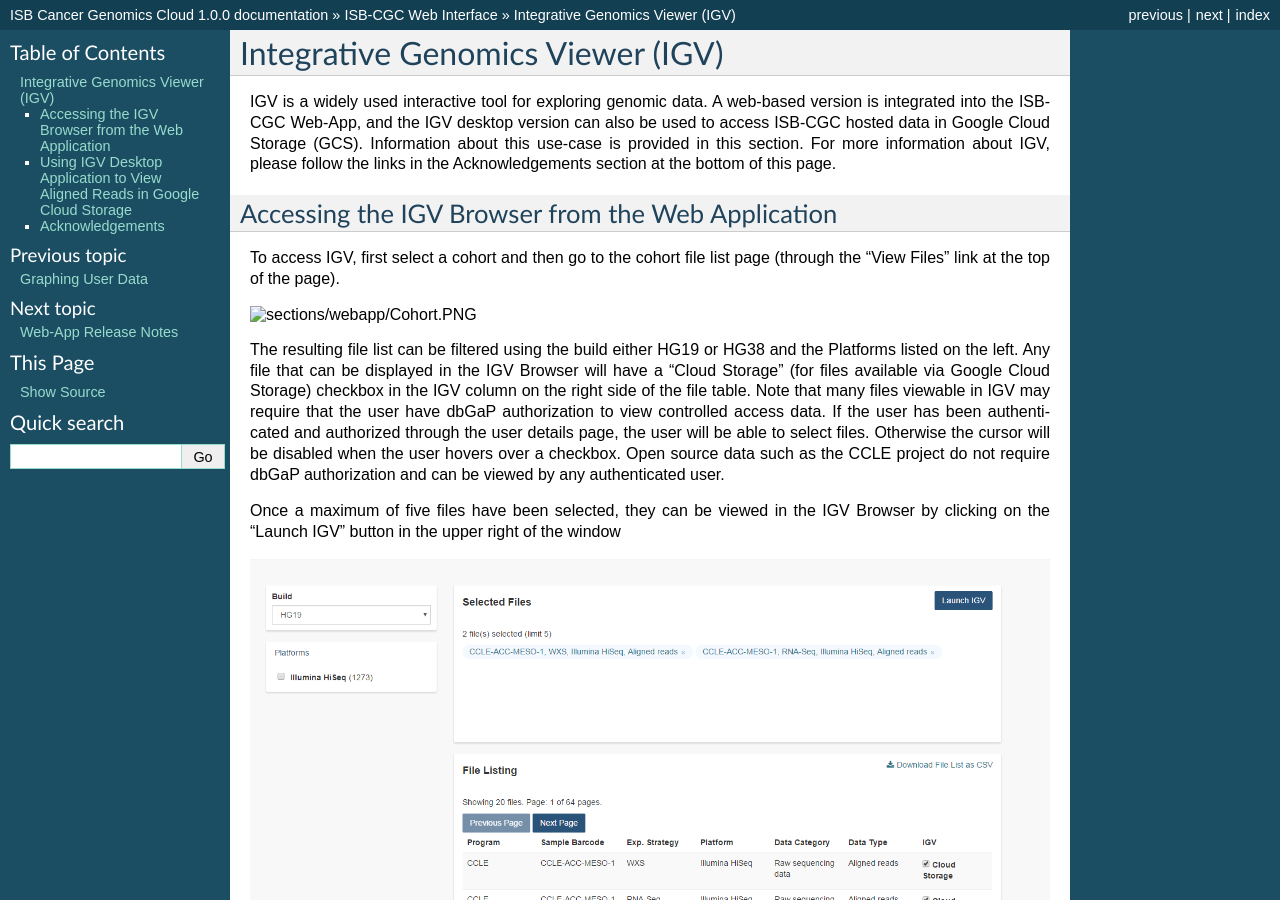
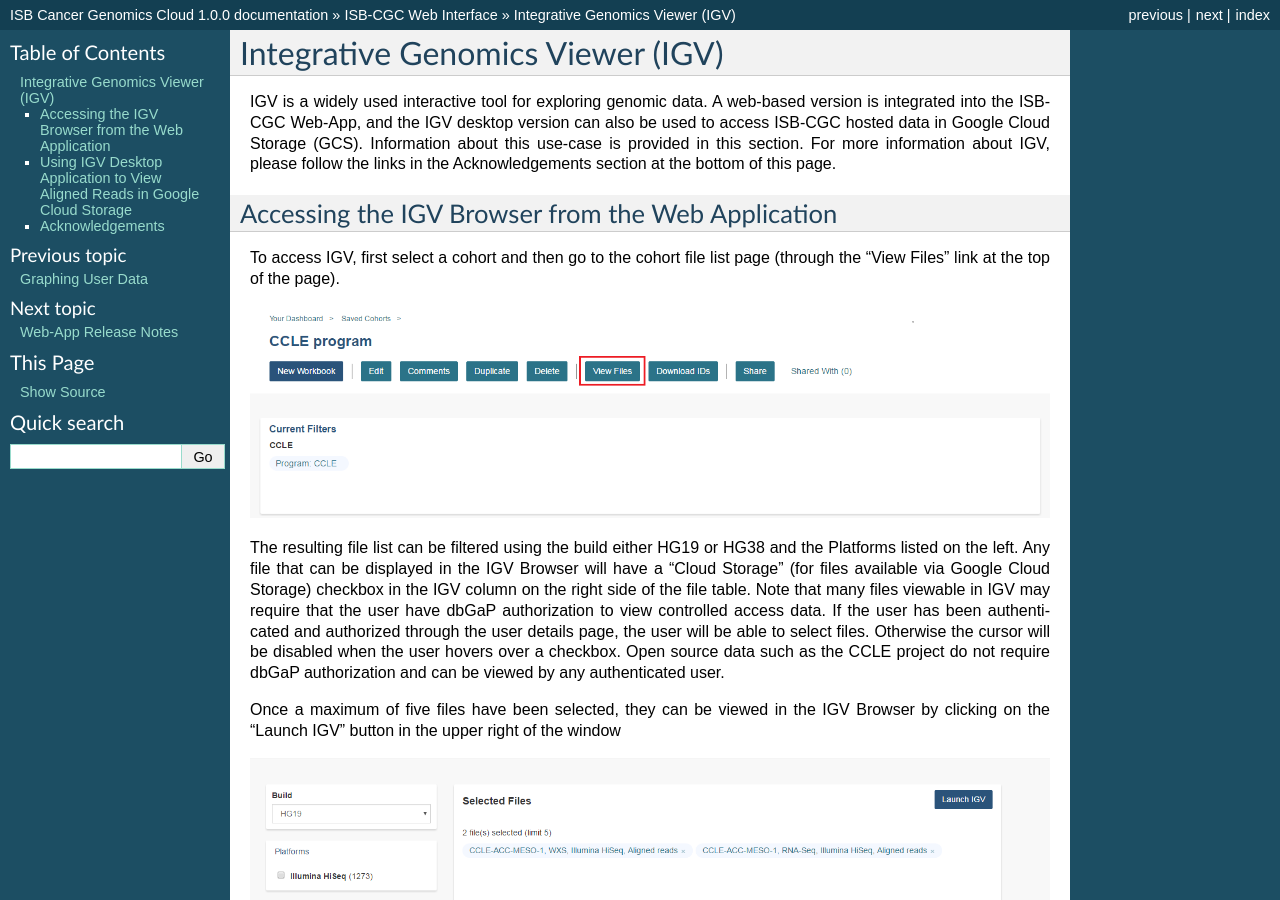
Before and after one commit to isb-cgc/readthedocs, a Sphinx documentation site: the page built from docs/source/sections/webapp/IGV-Browser.rst, in a window 1280 px wide and 900 px high. Built offline with Sphinx 7.4.7, drawn with Linux system fonts in a browser that asks for light colours; pages that are not in the unit, such as notebooks, are missing from menus.

Commit message:
Update IGV-Browser.rst

```diff
--- a/docs/source/sections/webapp/IGV-Browser.rst
+++ b/docs/source/sections/webapp/IGV-Browser.rst
@@ -11,7 +11,7 @@
 
 To access IGV, first select a cohort and then go to the cohort file list page (through the "View Files" link at the top of the page).
 
-.. image:: Cohort.PNG
+.. image:: cohort.PNG
 
 The resulting file list can be filtered using the build either HG19 or HG38 and the Platforms listed on the left.  Any file that can be displayed in the IGV Browser will have a "Cloud Storage" (for files available via Google Cloud Storage) checkbox in the IGV column on the right side of the file table.  Note that many files viewable in IGV may require that the user have dbGaP authorization to view controlled access data.  If the user has been authenticated and authorized through the user details page, the user will be able to select files.  Otherwise the cursor will be disabled when the user hovers over a checkbox.  Open source data such as the CCLE project do not require dbGaP authorization and can be viewed by any authenticated user.
 
```
